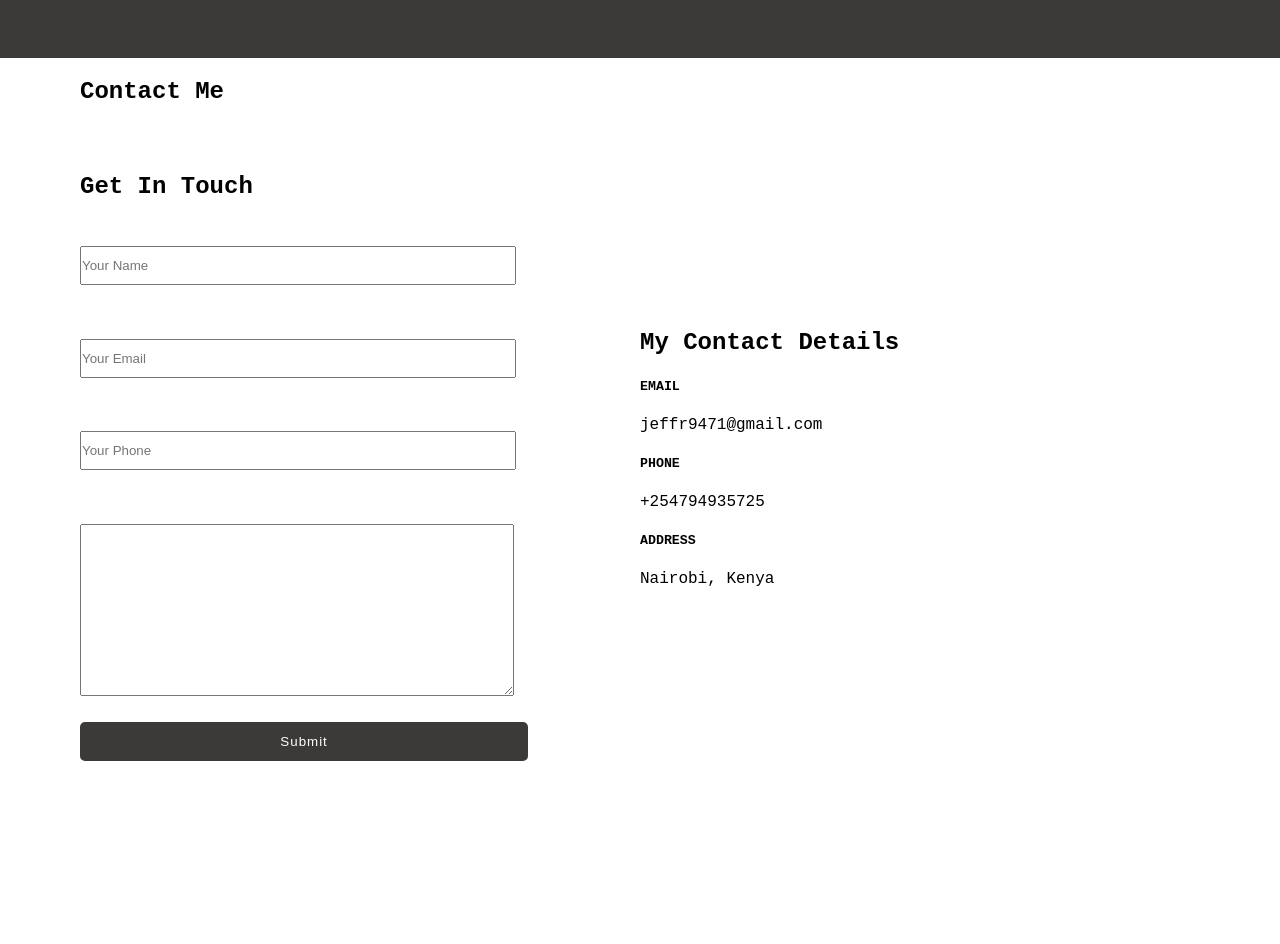
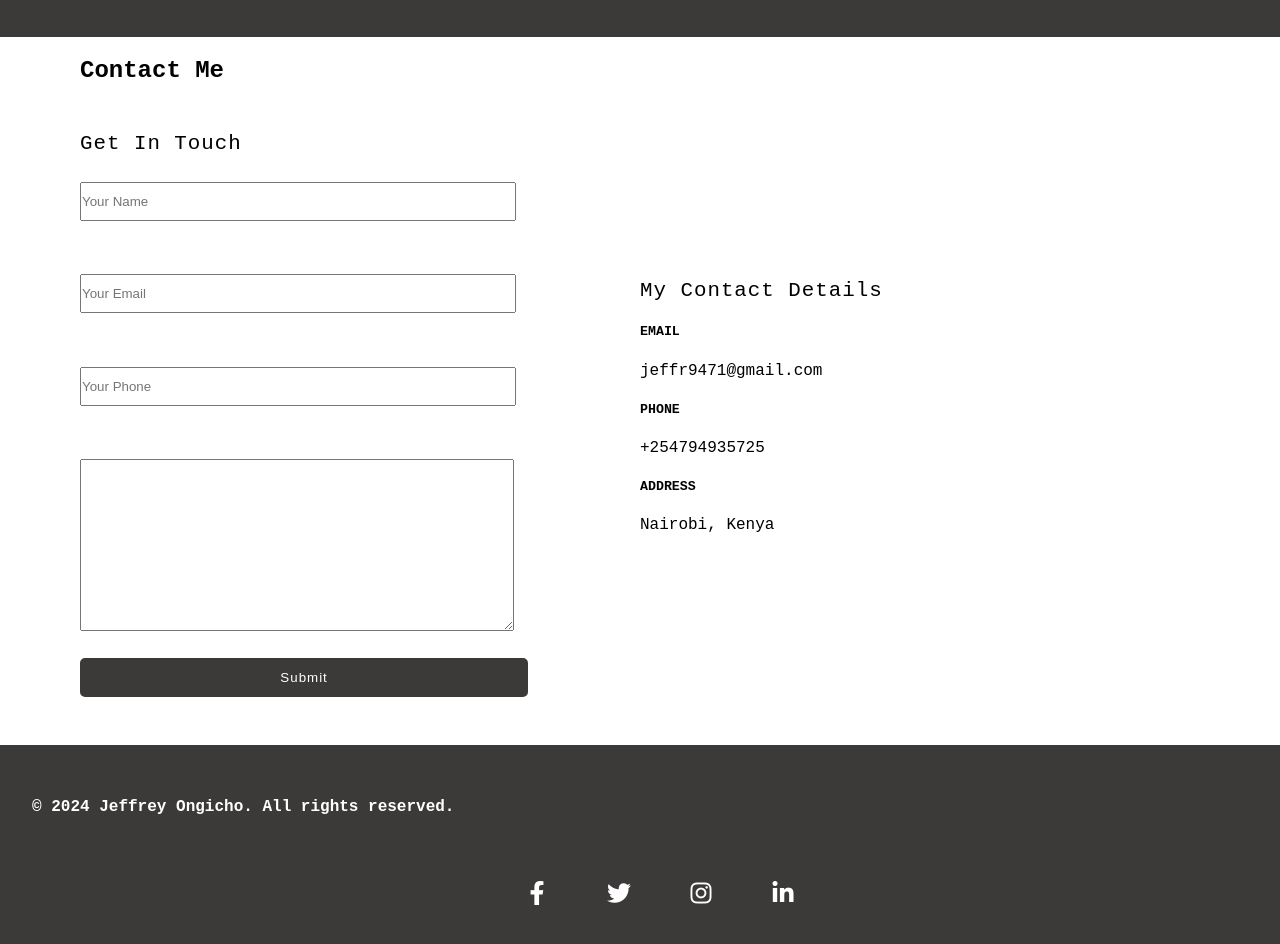
Before and after one commit to Jeffrey-sinos/react-portfolio, a React (Create React App) app: page / in a window 1280 px wide. Shown: the part 1863-2807 px from the top of the page. Before the commit the page ends 2672 px from the top, so only its background shows below. Built offline with nearby package versions, Linux system fonts and the light colour scheme; grey boxes are pictures that could not be loaded.

Commit message:
fix: change margin and padding of footer section

```diff
--- a/src/App.js
+++ b/src/App.js
@@ -3,6 +3,7 @@ import Hero from './components/hero/hero.js';
 import Project from './components/projects/projects.js';
 import About from './components/about/about.js';
 import Contact from './components/contact/contacts.js';
+import Footer from './components/footer/footer.js';
 import './style.css';
 function App() {
   return (
@@ -12,6 +13,7 @@ function App() {
       <Project/>
       <About/>
       <Contact/>
+      <Footer/>
     </div>
   );
 }
--- /dev/null
+++ b/src/components/footer/footer.css
@@ -0,0 +1,57 @@
+.footer {
+	background-color: #3c3939; ;
+	color: #fff;
+	padding: 2rem;
+}
+
+.footer-list-items {
+	display: flex;
+	align-items: center;
+	justify-content: center;
+	height: 50px;
+	width: 50px;
+	margin: 1rem 1rem 0 1rem;
+	border-radius: 50%;
+	background-color: #3c3939; ;
+}
+
+.footer-links {
+	font-size: 24px;
+	color: #fff;
+	text-decoration: none;
+}
+
+.social-links {
+	display: flex;
+	align-items: center;
+	justify-content: center;
+}
+
+.footer-menu {
+	padding: 0 5rem;
+}
+
+.footer-menu .footer-menu-list {
+	display: flex;
+	list-style: none;
+}
+
+
+
+
+
+.first-heading {
+	font-size: 1.3rem;
+	font-weight: lighter;
+	margin: 0;
+	letter-spacing: 1px;
+	color:white;
+}
+
+.greet-heading {
+	font-size: 1.3rem;
+	font-weight: lighter;
+	margin: 0;
+	letter-spacing: 1px;
+	color:black;
+}
--- /dev/null
+++ b/src/components/footer/footer.js
@@ -0,0 +1,40 @@
+import React from "react";
+import './footer.css'
+
+const Footer = () =>{
+    return(
+        <footer className="footer">
+        <div className="footer-content text-center">
+        <h4>© 2024 Jeffrey Ongicho. All rights reserved.</h4>
+        <div className="social-links">
+        <div className="footer-menu">
+        <ul className="footer-menu-list">
+          <li className="footer-list-items">
+            <a className="footer-links" href="#">
+              <i className="fab fa-facebook-f" />
+            </a>
+          </li>
+          <li className="footer-list-items">
+            <a className="footer-links" href="#">
+              <i className="fab fa-twitter" />
+            </a>
+          </li>
+          <li className="footer-list-items">
+            <a className="footer-links" href="#">
+              <i className="fab fa-instagram" />
+            </a>
+          </li>
+          <li className="footer-list-items">
+            <a className="footer-links" href="#">
+              <i className="fab fa-linkedin-in" />
+            </a>
+          </li>
+        </ul>
+      </div>
+    </div>
+    </div>
+    </footer>
+
+    );
+}
+export default Footer;
```
